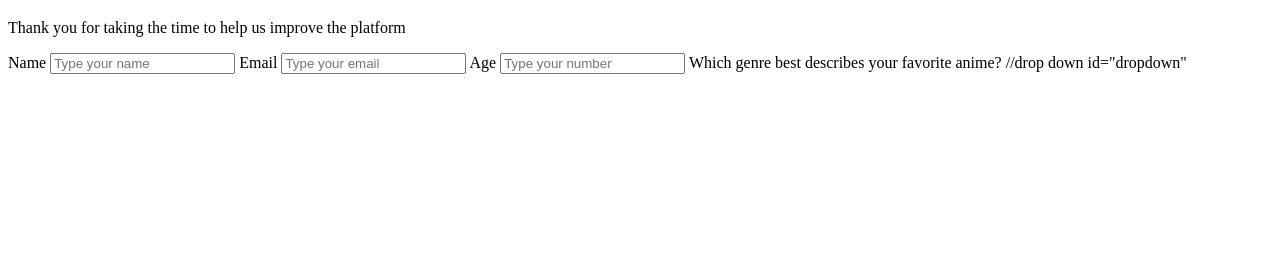
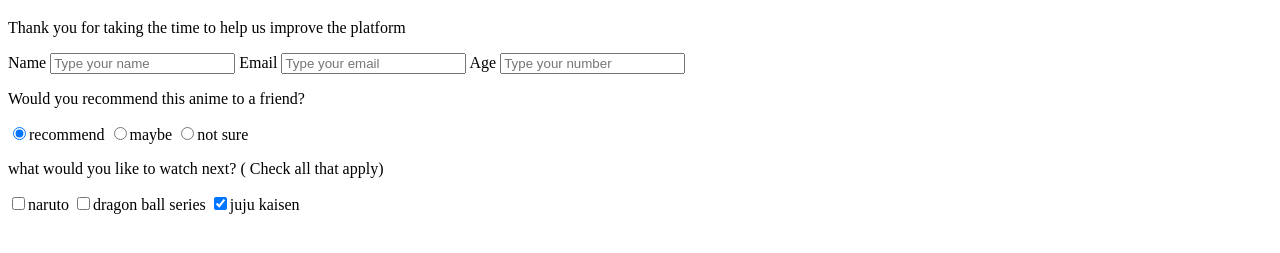
Before and after one commit to jipark92/Survey-Form-Project, a plain HTML site: page index.html in a window 1280 px wide. Shown: the part 61-314 px from the top of the page. Drawn offline with Linux system fonts and the light colour scheme.

Commit message:
added radio and checkbox button

```diff
--- a/index.html
+++ b/index.html
@@ -13,15 +13,35 @@
 
         <form id="survey-form" action="/url-where-you-want-to-submit-form-data">
             <a>Name</a>
-            <input id="name" placeholder="Type your name"></input>
+            <input id="name" placeholder="Type your name" type="text" required></input>
             <a>Email</a>
-            <input id="email" placeholder="Type your email"></input>
+            <input id="email" placeholder="Type your email" type="text"required></input>
             <a>Age</a>
-            <input id="number" placeholder="Type your number"></input>
+            <input id="number" placeholder="Type your number" type="text"required></input>
 
 
-            <a>Which genre best describes your favorite anime?</a>
-            //drop down id="dropdown"
+            <p>Would you recommend this anime to a friend?</p>
+            <label for="definitely">
+                <input id="definitely" value="definitely" type="radio" name="options" checked>recommend </input>
+            </label>
+            <label for="maybe">
+                <input id="maybe" value="definitely" type="radio" name="options">maybe</input>
+            </label>
+            <label for="not-sure">
+                <input id="not-sure" value="not-sure" type="radio" name="options">not sure</input>
+            </label>
+
+
+            <p> what would you like to watch next? ( Check all that apply)</p>
+            <label for="naruto">
+                <input id="naruto" value="naruto" type="checkbox" name="anime" >naruto</input>
+            </label>
+            <label for="dragon-ball">
+                <input id="dragon-ball" value="dragon-ball" type="checkbox" name="anime">dragon ball series</input>
+            </label>
+            <label for="juju-kaisen">
+                <input id="juju-kasien" value="juju-kaisen" type="checkbox" name="anime" checked>juju kaisen</input>
+            </label>
 
 
 
```
